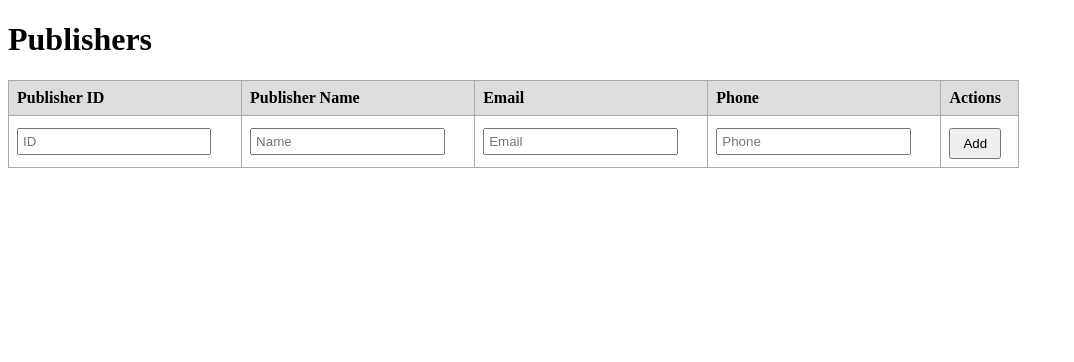
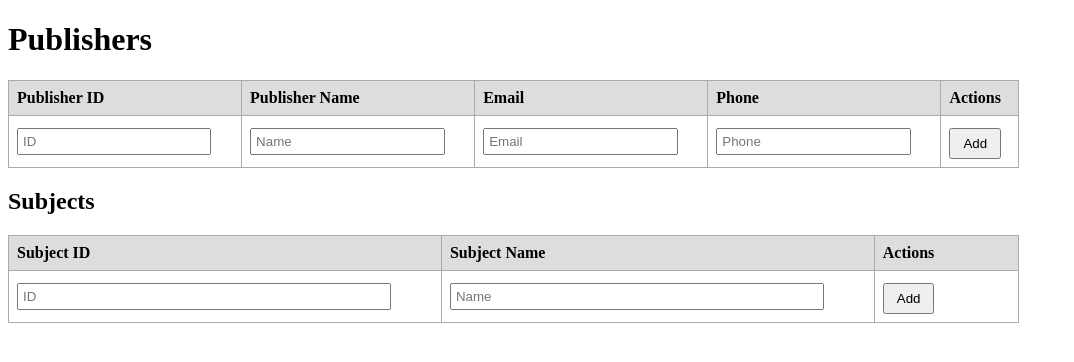
Before and after one commit to ladalar/bookCRUD, a Flask app: page / in a window 1280 px wide. Shown: the top 362 px of the page, without its empty margins (0-1074 px from the left). Run offline with Flask 3, Linux system fonts and the light colour scheme; data that the repository does not hold is empty.

Commit message:
add subjects table

```diff
--- a/app.py
+++ b/app.py
@@ -20,11 +20,7 @@ app.config['SQLALCHEMY_TRACK_MODIFICATIONS'] = False
 
 db = SQLAlchemy(app)
 
-@app.route('/')
-def index():
-    return render_template('index.html')
 
-# ---------------------
 # Database Models
 # ---------------------
 
@@ -71,10 +67,12 @@ class TitleAuthor(db.Model):
 # Routes
 # ---------------------
 
-@app.route('/publishers-view')
-def show_publishers():
+@app.route('/')
+def index():
     publishers = Publisher.query.all()
-    return render_template('publishers.html', publishers=publishers)
+    subjects = Subject.query.all()
+    return render_template('index.html', publishers=publishers, subjects=subjects)
+
 
 @app.route('/publishers', methods=['GET'])
 def get_publishers():
@@ -132,6 +130,58 @@ def update_publisher(pubID):
     return jsonify({'message': 'Publisher updated'})
 
 
+@app.route('/subjects', methods=['GET'])
+def get_subjects():
+    subjects = Subject.query.all()
+    return jsonify([
+        {
+            'subID': s.subID,
+            'sName': s.sName
+        } for s in subjects
+    ])
+
+@app.route('/subjects', methods=['POST'])
+def add_subject():
+    data = request.get_json()
+
+    subID = data.get('subID')
+    sName = data.get('sName')
+
+    if not subID or not sName:
+        return jsonify({'error': 'Missing required fields'}), 400
+
+    try:
+        new_sub = Subject(subID=subID, sName=sName)
+        db.session.add(new_sub)
+        db.session.commit()
+        return jsonify({'message': 'Subject added'}), 201
+    except Exception as e:
+        print("❌ Error adding subject:", e)
+        return jsonify({'error': str(e)}), 500
+
+@app.route('/subjects/<string:subID>', methods=['DELETE'])
+def delete_subject(subID):
+    subject = Subject.query.get_or_404(subID)
+    db.session.delete(subject)
+    db.session.commit()
+    return jsonify({'message': 'Subject deleted'})
+
+@app.route('/subjects/<string:subID>', methods=['PATCH'])
+def update_subject(subID):
+    subject = Subject.query.get_or_404(subID)
+    data = request.get_json()
+    field = data.get('field')
+    value = data.get('value')
+
+    if field not in ['subID', 'sName']:
+        return jsonify({'error': 'Invalid field'}), 400
+
+    setattr(subject, field, value)
+    db.session.commit()
+    return jsonify({'message': 'Subject updated'})
+
+
+
 # ---------------------
 # Debug Info
 # ---------------------
--- a/requirements.txt
+++ b/requirements.txt
@@ -2,3 +2,4 @@ flask
 flask_sqlalchemy
 pymysql
 python-dotenv
+cryptography
--- a/templates/index.html
+++ b/templates/index.html
@@ -29,6 +29,7 @@
         }
     </style>
     <script>
+        // Publishers
         async function fetchPublishers() {
             const res = await fetch('/publishers');
             const publishers = await res.json();
@@ -151,8 +152,95 @@
                 alert('Failed to delete publisher.');
             }
         }
+        // Subjects
+        async function fetchSubjects() {
+            const res = await fetch('/subjects');
+            const subjects = await res.json();
+            const tbody = document.getElementById('subjectTableBody');
+            tbody.innerHTML = '';
 
-        window.onload = fetchPublishers;
+            subjects.forEach(s => {
+                const row = document.createElement('tr');
+                row.innerHTML = `
+                    <td>${s.subID}</td>
+                    <td>${s.sName}</td>
+                    <td><button onclick="deleteSubject(${s.subID})">Delete</button></td>
+                `;
+                tbody.appendChild(row);
+            });
+
+            const inputRow = document.createElement('tr');
+            inputRow.innerHTML = `
+                <td><input type="text" id="subID" placeholder="ID"></td>
+                <td><input type="text" id="sName" placeholder="Name"></td>
+                <td><button onclick="addSubject()">Add</button></td>
+            </tr>
+            `;
+            tbody.appendChild(inputRow);
+
+        }
+
+        async function deleteSubject(subID) {
+            if (!confirm(`Delete subject ${subID}?`)) return;
+
+            const res = await fetch(`/subjects/${subID}`, {
+                method: 'DELETE'
+            });
+
+            if (res.ok) {
+                fetchSubjects();
+            } else {
+                alert('Failed to delete subject.');
+            }
+        }
+
+        async function addSubject() {
+            const subID = document.getElementById('subID').value.trim();
+            const sName = document.getElementById('sName').value.trim();
+
+            if (!sName) {
+                alert('Subject Name is required.');
+                return;
+            }
+
+            const res = await fetch('/subjects', {
+                method: 'POST',
+                headers: { 'Content-Type': 'application/json' },
+                body: JSON.stringify({ subID, sName })
+            });
+
+            if (res.ok) {
+                fetchSubjects();
+            } else {
+                alert('Failed to add subject.');
+            }
+        }
+
+        async function updateSubject(subID) {
+            const sName = document.getElementById('sName').value.trim();
+
+            if (!sName) {
+                alert('Subject Name is required.');
+                return;
+            }
+
+            const res = await fetch(`/subjects/${subID}`, {
+                method: 'PATCH',
+                headers: { 'Content-Type': 'application/json' },
+                body: JSON.stringify({ field: 'sName', value: sName })
+            });
+
+            if (res.ok) {
+                fetchSubjects();
+            } else {
+                alert('Failed to update subject.');
+            }
+        }
+        window.onload = () => {
+            fetchPublishers();
+            fetchSubjects();
+        };
+
     </script>
 
 
@@ -171,5 +259,16 @@
         </thead>
         <tbody id="publisherTableBody"></tbody>
     </table>
+    <h2>Subjects</h2>
+    <table>
+        <thead>
+            <tr>
+                <th>Subject ID</th>
+                <th>Subject Name</th>
+                <th>Actions</th>
+            </tr>
+        </thead>
+        <tbody id="subjectTableBody"></tbody>
+    </table>
 </body>
 </html>
```
